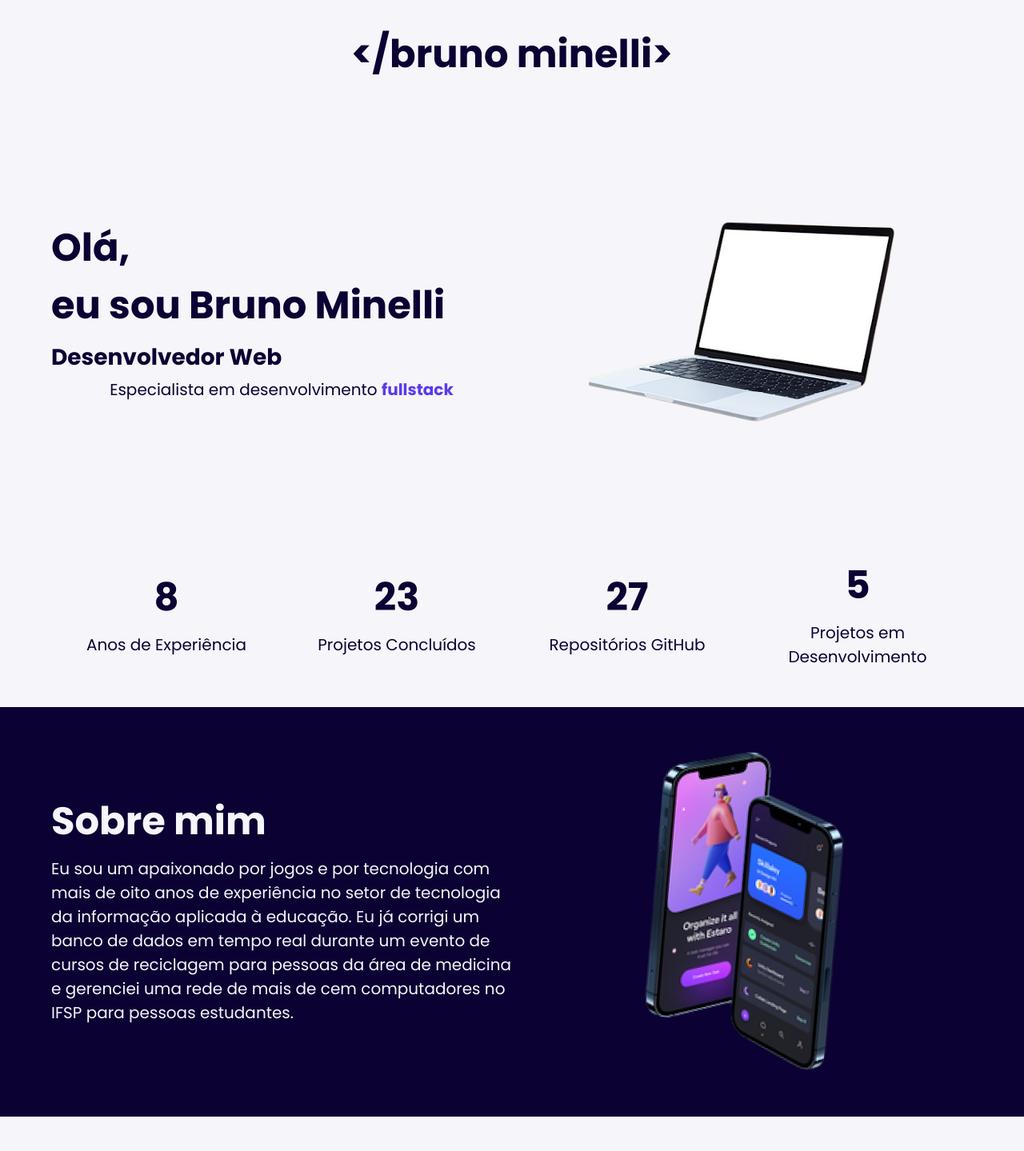
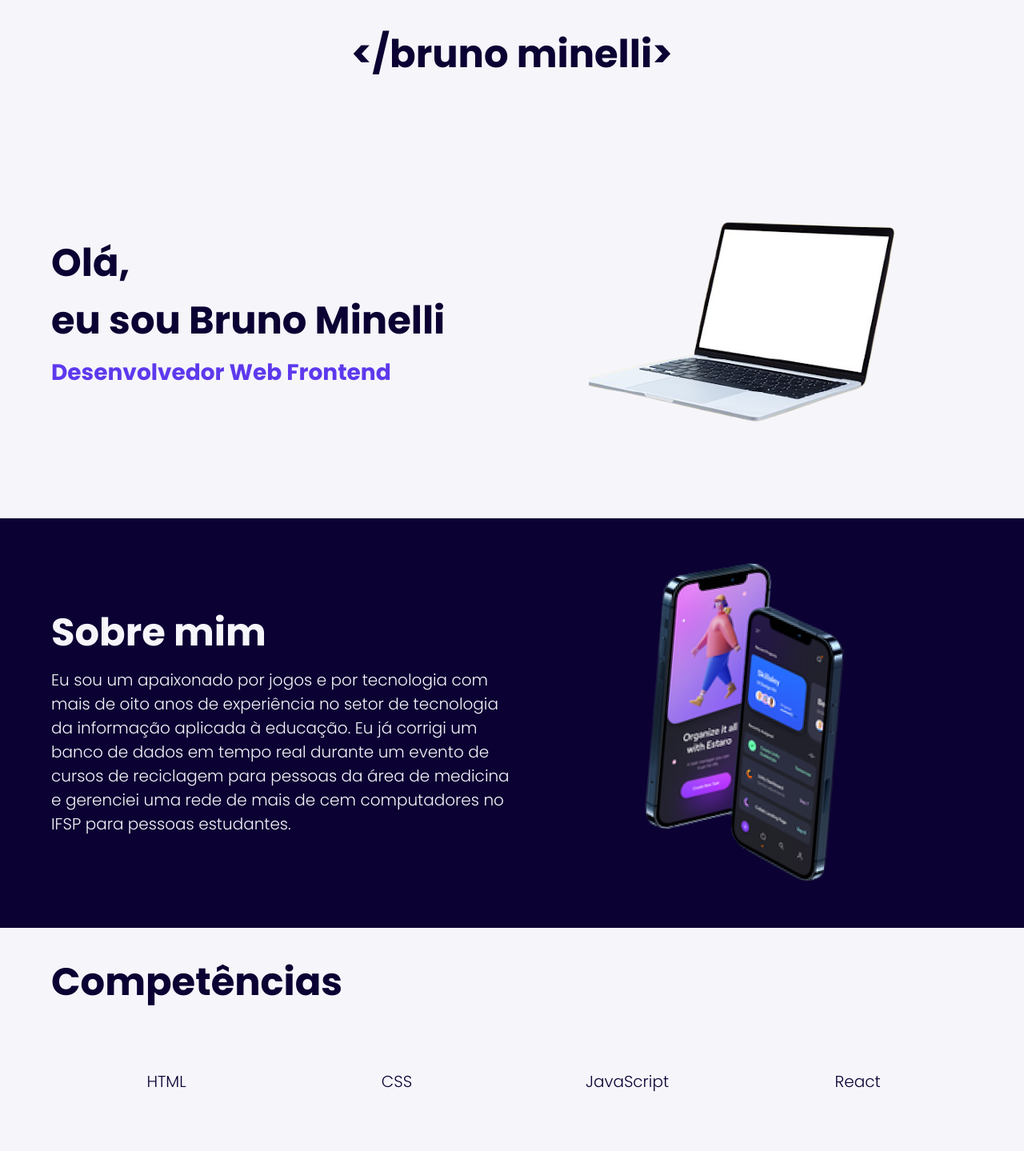
Before and after one commit to obrunominelli/obrunominelli.github.io, a React (Create React App) app: page / in a window 1280 px wide. Shown: the top 1439 px of the page at 80% size. Built offline with nearby package versions, Linux system fonts and the light colour scheme.

Commit message:
fix: Ajustes de conteúdo e estilização.

```diff
--- a/src/data/index.js
+++ b/src/data/index.js
@@ -19,7 +19,7 @@ const about = [
 ];
 
 const skills = [
-  'HTML','CSS','JavaScript','React','Redux','Hooks','Context API','Node.js','RTL','Jest','TDD','Design Responsivo','SQL','Linux','Conteinerização','Git'
+  'HTML','CSS','JavaScript','React','Redux','Hooks','Context API','Node.js','RTL','Jest','TDD','Design Responsivo','SQL','Linux','Docker','Git'
 ];
 
 const services = [
@@ -48,11 +48,11 @@ const services = [
     description: 'Você é apaixonado por um assunto e gostaria de criar uma comunidade para discutir tópicos relacionados à sua paixão. Nós que podemos desenvolver sua ideia!',
   },
   {
-    title: 'Portal de Notícias',
+    title: 'Notícias',
     description: 'A busca por informações é constante nos dias de hoje. Uma plataforma de notícias é a saída para que você entregue informação com extrema qualidade.',
   },
   {
-    title: 'Área de Membros',
+    title: 'Membros',
     description: 'Sua marca está se expandindo e você quer entregar conteúdos exclusivos para o seu público, certo? A sessão reservada para membros é um bom começo.',
   },
   {
--- a/src/pages/Home.jsx
+++ b/src/pages/Home.jsx
@@ -1,5 +1,4 @@
 import React, { Fragment } from 'react';
-// import { Link } from 'react-router-dom';
 import Footer from '../components/Footer';
 import Header from '../components/Header';
 import { images, skills, social } from '../data';
@@ -7,7 +6,6 @@ import { Container, Wrapper, Block, Title, Subtitle, Paragraph, Card, Image, Nav
 import palette from '../styles/palette';
 
 function Home() {
-  const year = new Date().getFullYear();
   return (
     <Fragment>
       <Header/>
@@ -22,37 +20,11 @@ function Home() {
                 Olá,<br />
                 eu sou Bruno Minelli
               </Title>
-                <Subtitle color={ palette.light.primary }>Desenvolvedor Web</Subtitle>
-                <Paragraph color={ palette.light.primary }>
-                  Especialista em desenvolvimento <strong>fullstack</strong>
-                </Paragraph>
+              <Subtitle color={ palette.light.accent }>Desenvolvedor Web Frontend</Subtitle>
             </Block>
             <Block>
               <Image src={ images.laptop.src } alt={ images.laptop.alt } />
             </Block>
-            </Section>
-          </Wrapper>
-          <Wrapper
-            background={ palette.light.secondary }
-            color={ palette.light.primary }
-          >
-            <Section>
-              <Card>
-                <Title>{ year - 2014 }</Title>
-                <Paragraph color={ palette.light.primary }>Anos de Experiência</Paragraph>
-              </Card>
-              <Card>
-                <Title>23</Title>
-                <Paragraph color={ palette.light.primary }>Projetos Concluídos</Paragraph>
-              </Card>
-              <Card>
-                <Title>27</Title>
-                <Paragraph color={ palette.light.primary }>Repositórios GitHub</Paragraph>
-              </Card>
-              <Card>
-                <Title>5</Title>
-                <Paragraph color={ palette.light.primary }>Projetos em Desenvolvimento</Paragraph>
-              </Card>
           </Section>
         </Wrapper>
         <Wrapper
@@ -64,7 +36,6 @@ function Home() {
               <Title color={ palette.light.secondary }>Sobre mim</Title>
               <Paragraph color={ palette.light.secondary }>
                 Eu sou um apaixonado por jogos e por tecnologia com mais de oito anos de experiência no setor de tecnologia da informação aplicada à educação. Eu já corrigi um banco de dados em tempo real durante um evento de cursos de reciclagem para pessoas da área de medicina e gerenciei uma rede de mais de cem computadores no IFSP para pessoas estudantes.
-                  {/* - <Link to='/about'>Veja mais...</Link>*/}
               </Paragraph>
             </Block>
             <Block>
@@ -81,8 +52,9 @@ function Home() {
             <Title color={ palette.light.primary }>Competências</Title>
               { skills.map((skill, index) =>
                 <Card key={ index }>
-                    <Paragraph color={ palette.light.primary }>{ skill }</Paragraph>
-                  </Card>) }
+                  <Paragraph>{ skill }</Paragraph>
+                </Card>
+              )}
             </Block>
           </Section>
         </Wrapper>
--- a/src/styles/index.js
+++ b/src/styles/index.js
@@ -1,49 +1,10 @@
 import styled from 'styled-components';
 import palette from './palette';
 
-const Head = styled.header `
-  display: flex;
-  flex-flow: row wrap;
-  align-items: center;
-  justify-content: center;
-  padding: 1rem 2rem;
-  background-color: ${ props => props.background };
-  color: ${ props => props.color };
-  width: 100%;
 
-  h1 {
-    margin: 0;
-    font-size: 2rem;
-    width: fit-content;
-  }
-
-  @media screen and (min-width: 768px) {
-    padding: 2rem 4rem;
-
-    h1 {
-      margin: 0;
-      text-align: center;
-      font-size: 2.5rem;
-    }
-  }
-
-  @media screen and (min-width: 1280px) {
-    h1 {
-      font-size: 3rem;
-    }
-  }
-
-  @media screen and (min-width: 1920px) {
-    padding: 4rem 8rem;
-
-    h1 {
-      font-size: 3.5rem;
-    }
-  }
-`;
 
 const NavLink = styled.nav `
-  display: none;
+  display: flex;
   flex-direction: row;
   align-items: center;
   justify-content: space-around;
@@ -59,25 +20,25 @@ const NavLink = styled.nav `
 
     :hover {
       color: ${ palette.light.accent };
-    }
-  }
+    };
+  };
 
   @media screen and (min-width: 768px) {
     width: fit-content;
-  }
+  };
 
   @media screen and (min-width: 1280px) {
     a {
       font-size: 2rem;
-    }
-  }
+    };
+  };
 `;
 
 const NavSocial = styled.nav `
   display: flex;
   flex-flow: row wrap;
   align-items: center;
-  justify-content: center;
+  justify-content: space-evenly;
   width: 100%;
 `;
 
@@ -143,10 +104,6 @@ const Wrapper = styled.article `
   width: 100%;
 
   @media screen and (min-width: 768px) {
-    padding: 1rem 2rem;
-  };
-
-  @media screen and (min-width: 1280px) {
     padding: 2rem 4rem;
   };
 
@@ -171,7 +128,7 @@ const Section = styled.section `
 const Block = styled.div `
   display: flex;
   flex-flow: row wrap;
-  align-items: flex-start;
+  align-items: center;
   justify-content: center;
   width: 100%;
 `;
@@ -206,8 +163,7 @@ const Subtitle = styled.h2 `
 
   @media screen and (min-width: 768px) {
     text-align: left;
-    font-size: 1.5rem;
-  }
+  };
 
   @media screen and (min-width: 1280px) {
     font-size: 1.75rem;
@@ -219,10 +175,10 @@ const Subtitle = styled.h2 `
 `;
 
 const Paragraph = styled.p `
-  font-size: 0.75rem;
+  font-size: 1.25rem;
+  font-weight: 300;
   margin-bottom: 0.5rem;
   color: ${props => props.color};
-  width: fit-content;
 
   a {
     color: ${ props => props.color };
@@ -232,93 +188,99 @@ const Paragraph = styled.p `
 
     :hover {
       color: ${ palette.light.accent };
-    }
-  }
+    };
+  };
 
   strong {
     color: ${ palette.light.accent };
-  }
+  };
 
   @media screen and (min-width: 768px) {
-    font-size: 1rem;
     text-align: left;
-  }
-
-  @media screen and (min-width: 1280px) {
-    font-size: 1.25rem;
-  }
+  };
 
   @media screen and (min-width: 1920px) {
     font-size: 2rem;
-  }
+  };
 `;
 
 const Card = styled.div `
   display: flex;
   flex-direction: column;
   align-items: center;
-  justify-content: space-evenly;
+  justify-content: center;
   text-align: center;
-  padding: 1rem;
+  cursor: pointer;
+  color: ${ palette.light.primary };
+  padding: 2rem 4rem;
+  height: 10rem;
+  transition: 1s;
   width: 50%;
 
   ${Paragraph} {
     margin: 0;
-  }
+  };
+
+  :hover {
+    background-color: ${ palette.light.accent };
+    color: ${ palette.light.secondary };
+  };
 
   @media screen and (min-width: 768px) {
+    width: 25%;
+
     ${Title}, ${Paragraph} {
       text-align: center;
     };
   };
 `;
 
-const Project = styled.div `
+const Image = styled.img `
+  padding: 1.5rem;
+  min-width: 40%;
+  max-width: 100%;
+`;
+
+const Head = styled.header `
   display: flex;
-  flex-direction: column;
+  flex-flow: row wrap;
   align-items: center;
   justify-content: center;
-  border: 0.0625rem solid ${ props => props.color };
-  border-radius: 0.5rem;
+  padding: 1rem 2rem;
+  background-color: ${ props => props.background };
   color: ${ props => props.color };
-  margin: 0.5rem;
-  padding: 1rem;
-  min-width: 45%;
-  max-width: 100%;
-  transition: 1s;
+  width: 100%;
 
-  ${ Subtitle } {
-    border-bottom: 0.25rem solid ${ palette.light.accent };
-    width: fit-content;
-  };
-
-  :hover {
-    background-color: ${ palette.light.primary };
-    color: ${ palette.light.secondary };
+  ${Title} {
+    margin: 0;
+    font-size: 2rem;
+    white-space: nowrap;
+    overflow: hidden;
   };
 
   @media screen and (min-width: 768px) {
-    width: 30%;
-    height: 15rem;
+    padding: 2rem 4rem;
+
+    ${Title} {
+      margin: 0;
+      text-align: center;
+      font-size: 2.25rem;
+    };
+  };
+
+  @media screen and (min-width: 1280px) {
+    ${Title} {
+      font-size: 3rem;
+    };
   };
 
   @media screen and (min-width: 1920px) {
-    width: 30%;
-    height: 40rem;
+    padding: 4rem 8rem;
+
+    ${Title} {
+      font-size: 3.5rem;
+    };
   };
-`;
-
-const Thumbnail = styled.figure `
-  display: flex;
-  flex-direction: column;
-  align-items: center;
-  justify-content: center;
-`;
-
-const Image = styled.img `
-  padding: 1.5rem;
-  min-width: 40%;
-  max-width: 80%;
 `;
 
 const Foot = styled.footer `
@@ -360,11 +322,9 @@ export {
   Section,
   Block,
   Card,
-  Project,
   Title,
   Subtitle,
   Paragraph,
-  Thumbnail,
   Image,
   Foot,
 };
```
Lines whose indentation alone changed are shown as unchanged.
